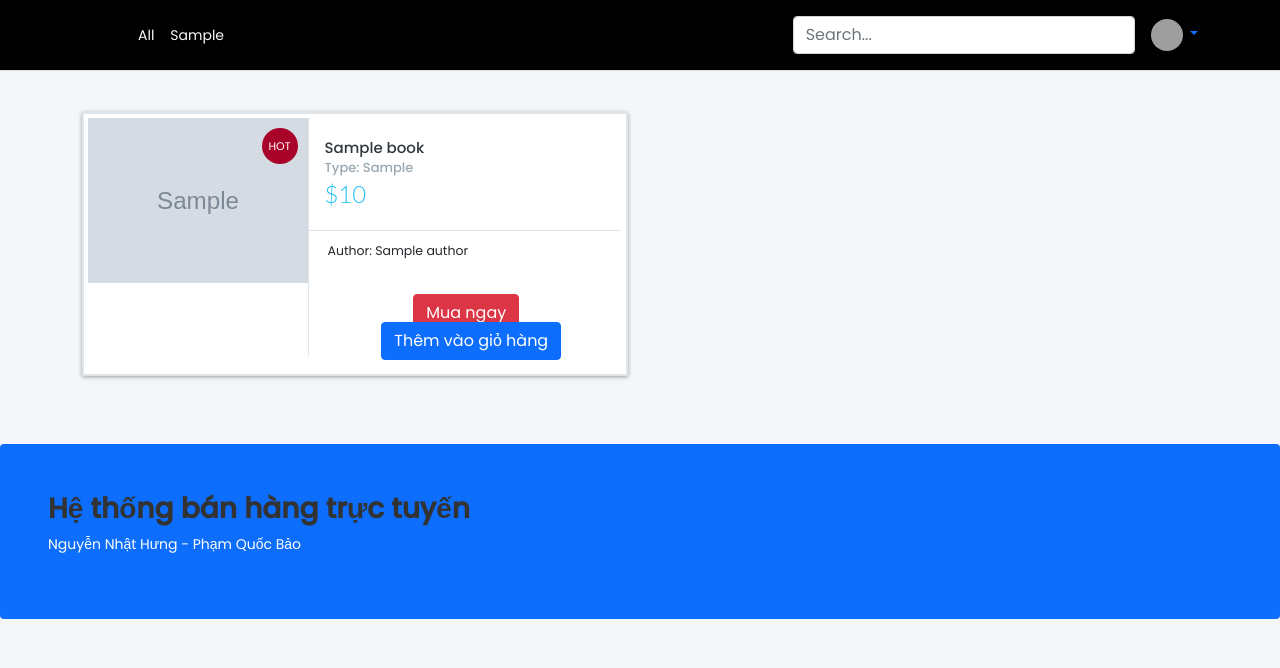
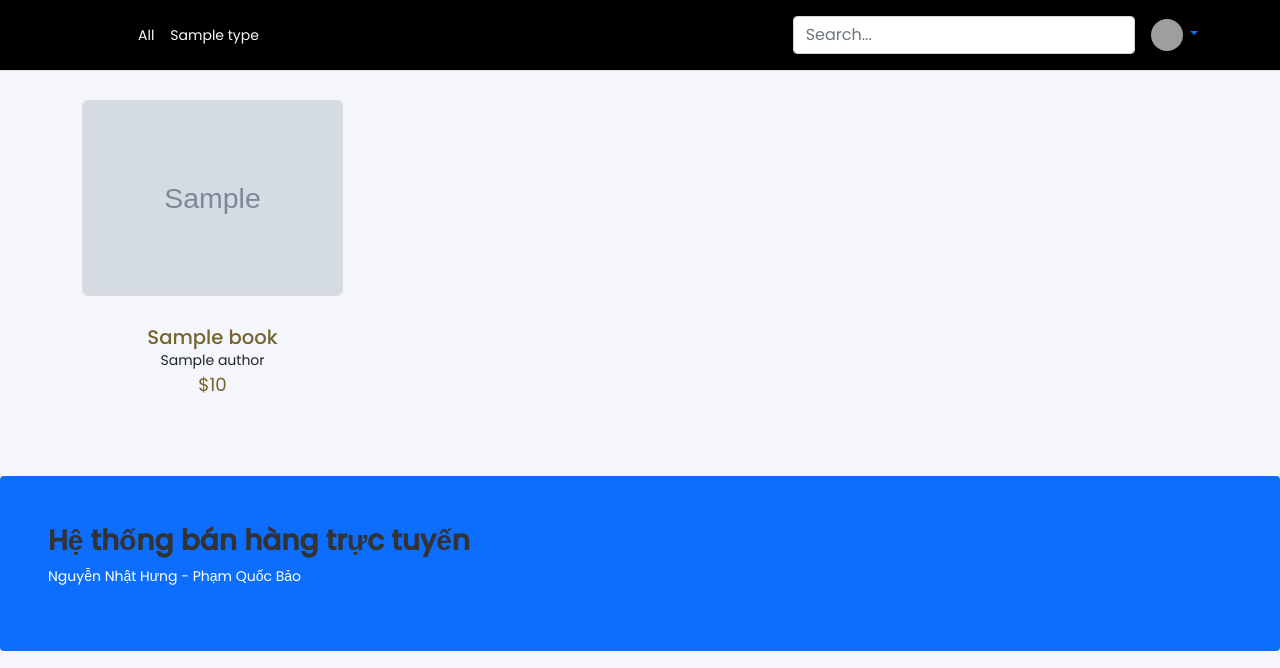
Before and after one commit to NhatHung2004/BookStore-Management, a Flask app: page / in a window 1280 px wide. Shown: the top 668 px of the page. Run offline with Flask 3, Linux system fonts and the light colour scheme; tables that the repository leaves empty hold one stand-in row (values such as "Sample post"); grey boxes marked "Sample" are stand-in pictures; grey boxes are pictures that could not be loaded.

Commit message:
hien thi san pham

```diff
--- a/bookstore/app/config.py
+++ b/bookstore/app/config.py
@@ -9,3 +9,4 @@ class Config:
     CLOUDINARY_CLOUD_NAME = os.getenv('CLOUDINARY_CLOUD_NAME', 'dvahhupo0')
     CLOUDINARY_API_KEY = os.getenv('CLOUDINARY_API_KEY', '461556863519315')
     CLOUDINARY_API_SECRET = os.getenv('CLOUDINARY_API_SECRET', 'lBLWun6CURjcaUNB8G7qUQtHtxo')
+    PAGE_SIZE = 4
--- a/bookstore/app/dao.py
+++ b/bookstore/app/dao.py
@@ -29,9 +29,13 @@ def load_types():
 
 
 def load_books(kw=None):
-    books = db.session.query(Book, Author, Type).join(Author, Book.author_id == Author.id).join(Type, Book.type_id == Type.id)
+    books = Book.query
 
     if kw:
-        books = books.filter(Book.name.icontains(kw))
+        books = books.filter(Book.name.__eq__(kw))
 
     return books.all()
+
+
+def load_books_by_type(id):
+    return Type.query.get(id).books
--- a/bookstore/app/routes.py
+++ b/bookstore/app/routes.py
@@ -15,9 +15,16 @@ app = create_app()
 
 @app.route("/")
 def index():
-    kw = request.args.get('kw')
+    kw = request.form.get("kw")
     books = dao.load_books(kw=kw)
     return render_template("index.html", books=books)
+
+
+@app.route('/type/<int:type_id>')
+def books_by_type(type_id):
+    books = dao.load_books_by_type(type_id)
+    return render_template("index.html", books=books)
+
 
 @app.route("/cart")
 def cart():
--- a/bookstore/app/templates/index.html
+++ b/bookstore/app/templates/index.html
@@ -3,39 +3,18 @@
 {% block content %}
 <div class="row content">
     {% if books %}
-    {% for book, author, type in books %}
-    <div class="col-md-6 col-sm-12 mb-4">
-        <!-- Product 2 -->
-        <div class="product-content product-wrap clearfix">
-            <div class="row">
-                <div class="col-md-5 col-sm-5 col-xs-12">
-                    <div class="product-image">
-                        <img src="{{ book.image }}" alt="194x228" class="img-responsive w-100">
-                        <span class="tag2 hot">HOT</span>
-                    </div>
-                </div>
-                <div class="col-md-7 col-sm-7 col-xs-12">
-                    <div class="product-deatil">
-                        <h5 class="name">
-                            <a href="#">{{ book.name }}<span>Type: {{ type.type }}</span></a>
-                        </h5>
-                        <p class="price-container"><span>${{ book.price }}</span></p>
-                    </div>
-                    <div class="description">
-                        <p>Author: {{ author.name }}</p>
-                    </div>
-                    <div class="product-info smart-form">
-                        <div class="row">
-                            <div class="col-md-12 text-center">
-                                <!-- Buttons -->
-                                <a href="javascript:void(0);" class="btn btn-danger" style="margin-right: 10px;">Mua
-                                    ngay</a>
-                                <a href="javascript:void(0);" class="btn btn-primary">Thêm vào giỏ hàng</a>
-                            </div>
-                        </div>
-                    </div>
-                </div>
-            </div>
+    {% for book in books %}
+    <div class="col-md-3 col-sm-6 mb-4">
+        <div class="product-item">
+            <figure class="product-style">
+                <img src="{{ book.image }}" alt="{{ book.name }}" class="img-fluid w-100">
+                <button type="button" class="add-to-cart" data-product-tile="add-to-cart">Add to Cart</button>
+            </figure>
+            <figcaption>
+                <h3>{{ book.name }}</h3>
+                <span>{{ book.author.name }}</span>
+                <div class="item-price">${{ book.price }}</div>
+            </figcaption>
         </div>
     </div>
     {% endfor %}
--- a/bookstore/app/templates/layout/header.html
+++ b/bookstore/app/templates/layout/header.html
@@ -10,7 +10,7 @@
             <ul class="nav col-12 col-lg-auto me-lg-auto mb-2 justify-content-center mb-md-0">
                 <li><a href="/" class="nav-link px-2 link-light">All</a></li>
                 {% for t in types %}
-                <li><a href="/?type={{ t.type }}" class="nav-link px-2 link-light">{{ t.type }}</a></li>
+                <li><a href="/type/{{ t.id }}" class="nav-link px-2 link-light">{{ t.name }}</a></li>
                 {% endfor %}
             </ul>
 
```
Also changed, not shown: bookstore/app/models.py (+6 -12 lines).
